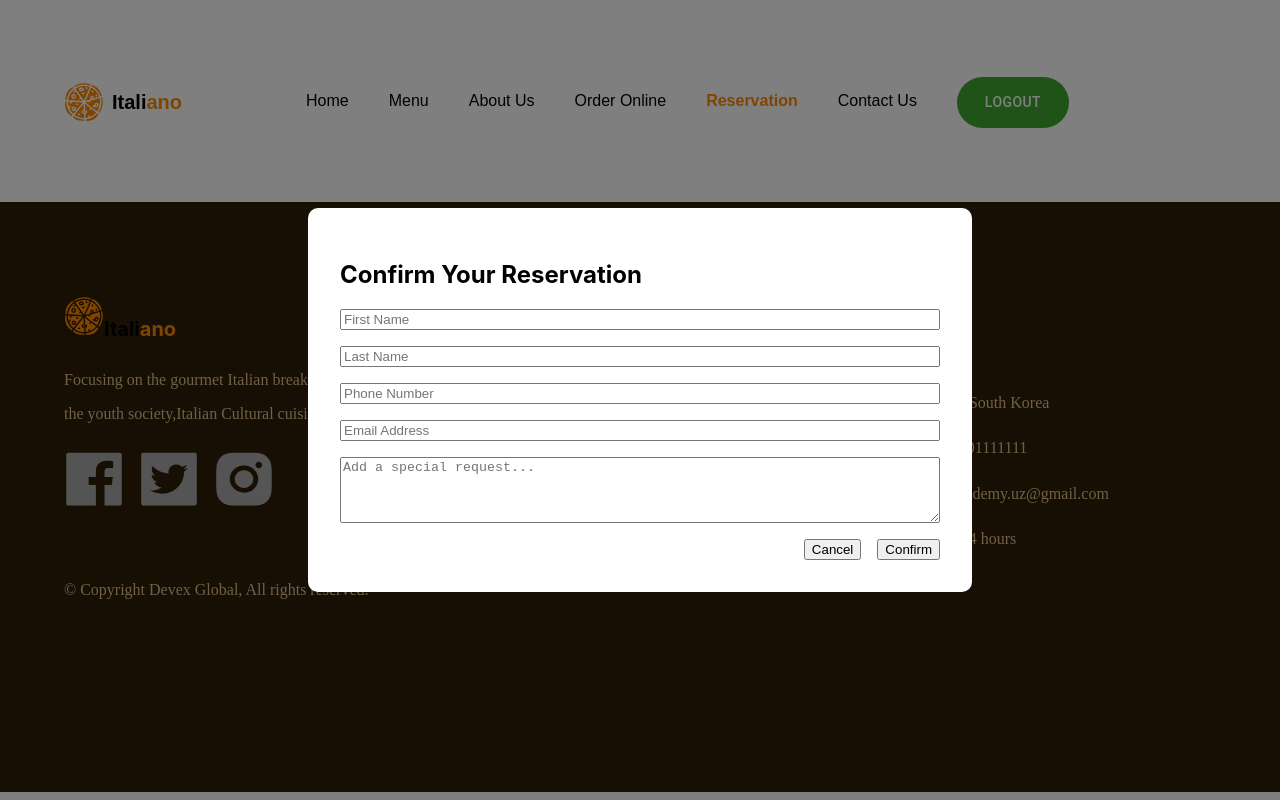
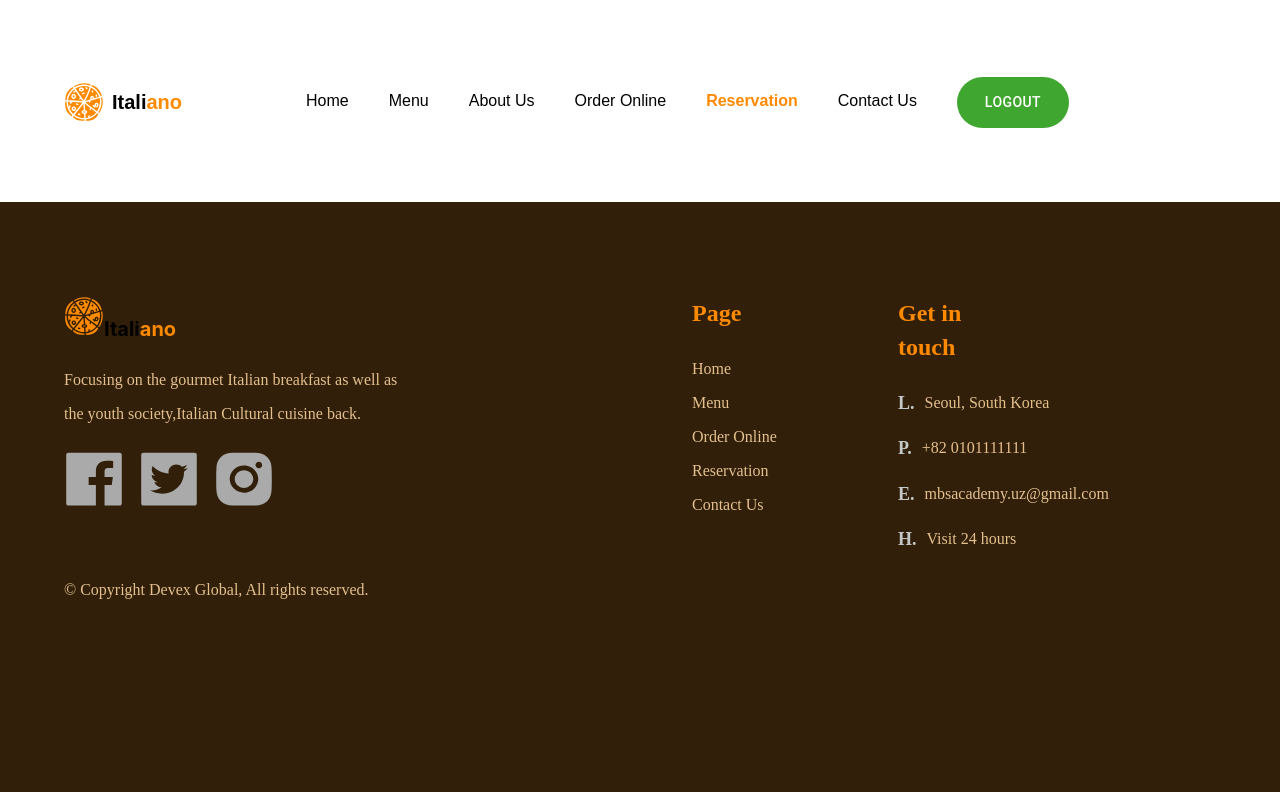
Before and after one commit to WilliamIsmoilov/italiano-react, a React (Vite) app: page /reservation/confirmation in a window 1280 px wide. Built offline with nearby package versions, Linux system fonts and the light colour scheme.

Commit message:
fix: fixing some css problem in home page

```diff
--- a/package.json
+++ b/package.json
@@ -18,6 +18,7 @@
     "@mui/system": "^5.15.14",
     "@mui/x-date-pickers": "^8.10.2",
     "dayjs": "^1.11.15",
+    "gsap": "^3.13.0",
     "react": "^19.1.1",
     "react-dom": "^19.1.1",
     "react-icons": "^5.5.0",
--- a/src/css/home.css
+++ b/src/css/home.css
@@ -176,6 +176,106 @@
   border-radius: 162.94px;
 }
 
+.homepage .popular-dishes-frame .popular-section .cards-frame .aspectRatio {
+  display: flex;
+  flex-direction: column;
+  width: 270px;
+  border-radius: 35px;
+}
+
+.homepage .popular-dishes-frame .popular-section .cards-frame .card-section {
+  width: 270px;
+  height: 500px;
+  display: flex;
+  flex-direction: column;
+  border-radius: 35px;
+  background-color: #f1f1f1;
+}
+
+.homepage
+  .popular-dishes-frame
+  .popular-section
+  .cards-frame
+  .card-section
+  .product-name {
+  display: flex;
+  justify-content: center;
+  height: 60px;
+  font-weight: 600;
+  font-size: 30px;
+}
+
+.homepage
+  .popular-dishes-frame
+  .popular-section
+  .cards-frame
+  .card-section
+  .product-desc {
+  display: flex;
+  justify-content: center;
+  height: 84px;
+  font-size: 14px;
+  line-height: 200%;
+  font-weight: 400;
+  font-family: 'Poppins', sans-serif;
+  font-style: normal;
+  text-align: center;
+}
+
+.homepage
+  .popular-dishes-frame
+  .popular-section
+  .cards-frame
+  .card-section
+  .bottom-card-comp {
+  display: flex;
+  flex-direction: row;
+  justify-content: center;
+  align-items: center;
+}
+
+.homepage
+  .popular-dishes-frame
+  .popular-section
+  .cards-frame
+  .card-section
+  .bottom-card-comp
+  .price {
+  font-weight: 700;
+  width: 79px;
+  height: 38px;
+  font-size: 25px;
+}
+
+.homepage
+  .popular-dishes-frame
+  .popular-section
+  .cards-frame
+  .card-section
+  .aspectRatio
+  .popular-menu-card {
+  display: flex;
+  justify-content: center;
+  align-items: center;
+  border-radius: 35px;
+}
+
+.homepage
+  .popular-dishes-frame
+  .popular-section
+  .cards-frame
+  .card-section
+  .bottom-card-comp
+  .order-btn {
+  margin-left: auto;
+  align-self: center;
+  font-weight: 600;
+  width: 157px;
+  height: 55px;
+  border-radius: 50px;
+  background-color: #ff8a00;
+}
+
 .homepage
   .popular-dishes-frame
   .popular-section
@@ -238,6 +338,8 @@
   flex-wrap: wrap;
   justify-content: space-between;
   gap: 25px;
+  opacity: 2;
+  background-color: transform;
 }
 
 .homepage .popular-dishes-frame .popular-section .pagination-section {
--- a/src/css/reservation.css
+++ b/src/css/reservation.css
@@ -62,3 +62,32 @@
   line-height: 110.00000000000001%;
   letter-spacing: 0%;
 }
+
+.confirmation {
+  display: flex;
+  flex-direction: column;
+  align-items: center;
+  justify-content: center;
+  height: auto;
+}
+
+.confirmation .box .confirmation-section .confirmation-title {
+  width: 410px;
+  height: 92px;
+  angle: 0 deg;
+  opacity: 1;
+  font-family: Tinos;
+  font-weight: 700;
+  font-style: Bold;
+  font-size: 80px;
+  leading-trim: NONE;
+  line-height: 114.99999999999999%;
+  letter-spacing: 0%;
+}
+
+.confirmation .box .confirmation-section {
+  display: flex;
+  flex-direction: column;
+  justify-content: center;
+  align-items: center;
+}
--- a/src/routes/reservation/Booking.tsx
+++ b/src/routes/reservation/Booking.tsx
@@ -6,7 +6,7 @@ import {  Button, FormControl } from '@mui/material';
 import { LocalizationProvider } from '@mui/x-date-pickers/LocalizationProvider';
 import { DatePicker, TimePicker } from '@mui/x-date-pickers';
 import { AdapterDayjs } from '@mui/x-date-pickers/AdapterDayjs';
-import { useNavigate } from 'react-router-dom';
+import { useLocation, useNavigate } from 'react-router-dom';
 
 export default function BookingForm(){
   const [date, setDate] = useState<Dayjs | null>(null);
@@ -14,11 +14,13 @@ export default function BookingForm(){
   const [partySize, setPartySize] = useState('');
 
 const navigate = useNavigate();
+const location = useLocation();
 
    const handleOrder = () => {
     if(date &&  time && partySize){
         navigate('confirmation', {
             state: {
+                backgroundLocation: location,
                 date: date.format('YYYY-MM-DD'),
                 time: time.format('HH:mm'),
                 partySize
--- a/src/routes/reservation/Confirmation.tsx
+++ b/src/routes/reservation/Confirmation.tsx
@@ -1,103 +1,64 @@
-import { useNavigate } from "react-router-dom";
-import { useState } from "react";
+import { useNavigate, useLocation } from 'react-router-dom';
+import { Modal, Box, Typography, Button, Container, Stack } from '@mui/material';
+import "../../css/reservation.css"
 
 export default function ConfirmationForm() {
   const navigate = useNavigate();
+  const location = useLocation();
+  const { date, time, partySize } = location.state || {};
 
-  const [formData, setFormData] = useState({
-    firstName: "",
-    lastName: "",
-    phone: "",
-    email: "",
-    request: "",
-  });
 
-  const handleChange = (e: React.ChangeEvent<HTMLInputElement | HTMLTextAreaElement>) => {
-    setFormData({ ...formData, [e.target.name]: e.target.value });
-  };
-
-  const handleSubmit = (e: React.FormEvent) => {
-    e.preventDefault();
-    console.log("Form submitted:", formData);
-    // Bu joyda API'ga yuborishing yoki boshqa ishlov berishing mumkin
-    navigate(-1); // Yopib yuboradi
+  const handleClose = () => {
+    navigate(-1); // or navigate('/', { replace: true })
   };
 
   return (
-    <div
-      className="confirmation-overlay"
-      style={{
-        position: "fixed",
-        top: 0,
-        left: 0,
-        width: "100vw",
-        height: "100vh",
-        backgroundColor: "rgba(0,0,0,0.5)",
-        display: "flex",
-        justifyContent: "center",
-        alignItems: "center",
-        zIndex: 1000
-      }}
+    <Modal
+      open={true}
+      onClose={handleClose}
+      className='confirmation'
+      // Bu yerda siz modalni ustida joylashishini ta'minlaysiz
+       sx={{
+         display: 'flex',
+         justifyContent: 'center',
+         alignItems: 'center',
+
+  }}
     >
-      <div
-        className="confirmation-box"
-        style={{
-          background: "white",
-          borderRadius: "10px",
-          padding: "2rem",
-          width: "600px",
-          maxHeight: "80vh",
-          overflowY: "auto"
+      <Box
+      className='box'
+        sx={{
+      width: 900,
+      maxHeight: '1500px', // 👈 Ekranga sig‘adigan maksimal balandlik
+      bgcolor: 'white',
+      borderRadius: 2,
+      p: 4,
+      overflowY: 'auto', // 👈 Sc
         }}
       >
-        <h2>Confirm Your Reservation</h2>
 
-        <form onSubmit={handleSubmit} style={{ display: "flex", flexDirection: "column", gap: "1rem" }}>
-          <input
-            type="text"
-            name="firstName"
-            placeholder="First Name"
-            value={formData.firstName}
-            onChange={handleChange}
-            required
-          />
-          <input
-            type="text"
-            name="lastName"
-            placeholder="Last Name"
-            value={formData.lastName}
-            onChange={handleChange}
-            required
-          />
-          <input
-            type="tel"
-            name="phone"
-            placeholder="Phone Number"
-            value={formData.phone}
-            onChange={handleChange}
-            required
-          />
-          <input
-            type="email"
-            name="email"
-            placeholder="Email Address"
-            value={formData.email}
-            onChange={handleChange}
-            required
-          />
-          <textarea
-            name="request"
-            placeholder="Add a special request..."
-            value={formData.request}
-            onChange={handleChange}
-            rows={4}
-          />
-          <div style={{ display: "flex", gap: "1rem", justifyContent: "flex-end" }}>
-            <button type="button" onClick={() => navigate(-1)}>Cancel</button>
-            <button type="submit">Confirm</button>
-          </div>
-        </form>
-      </div>
-    </div>
-  );
-}
+        <Container >
+            <Stack className='confirmation-section'
+            sx={{
+                display: 'flex',
+                justifyContent:'center',
+
+            }}>
+                <Box className='confirmation-title'
+                > Reservation</Box>
+
+            </Stack>
+
+        </Container>
+
+        <Button
+          variant="contained"
+          sx={{ mt: 3 }}
+          onClick={handleClose}
+        >
+          Close
+        </Button>
+          </Box>
+        </Modal>
+      );
+    }
--- a/src/routes/reservation/index.tsx
+++ b/src/routes/reservation/index.tsx
@@ -6,13 +6,17 @@ import ConfirmationForm from "./Confirmation";
 
 export default function ReservationPage(){
     const location = useLocation()
-    return(
-         <div className="reservation">
+      const state = location.state as { backgroundLocation?: Location };
+    return(<div className="reservation">
+            <Routes location={state?.backgroundLocation || location}>
+               <Route path='/' element={<BookingForm/>}/>
+            </Routes>
 
-            <Routes location={location}>
-               <Route path='/' element={<BookingForm/>}/>
-               <Route path="confirmation" element={<ConfirmationForm/>}/>
-            </Routes>
+            {state?.backgroundLocation && (
+                <Routes>
+                    <Route  path="/confirmation" element={<ConfirmationForm />} />
+                </Routes>
+            )}
 
         {/* <BookingForm/> */}
     </div>
```
Also changed, not shown: src/css/spotlight.css (added, +33 -0 lines), src/routes/home/PopularMenu.tsx (+12 -21 lines), src/routes/home/SpotlightCardForm.tsx (added, +44 -0 lines), 2 other files (tests, documents, lock files or other folders).
